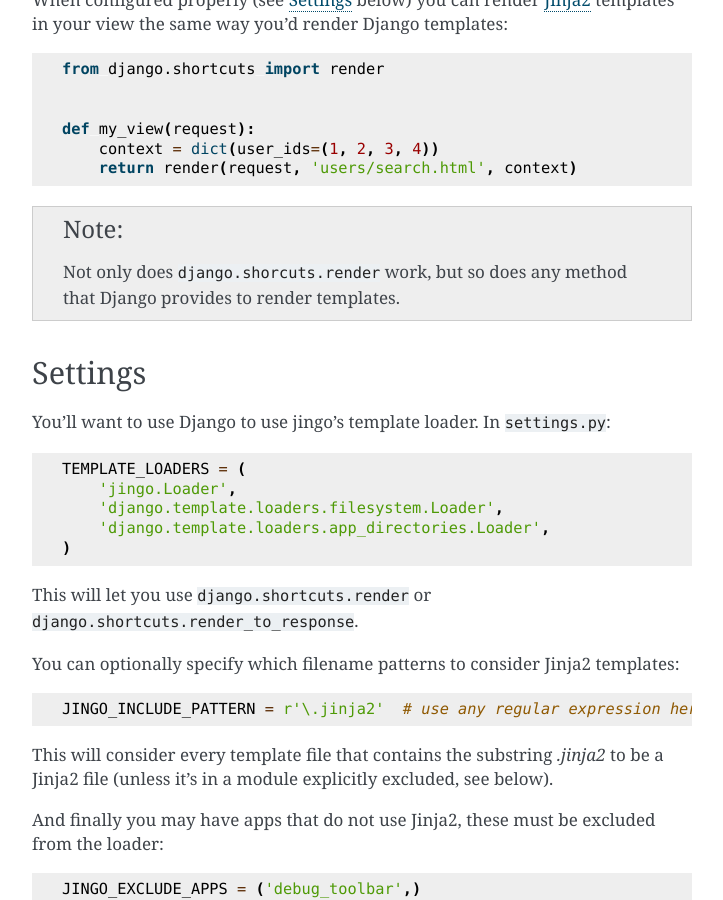
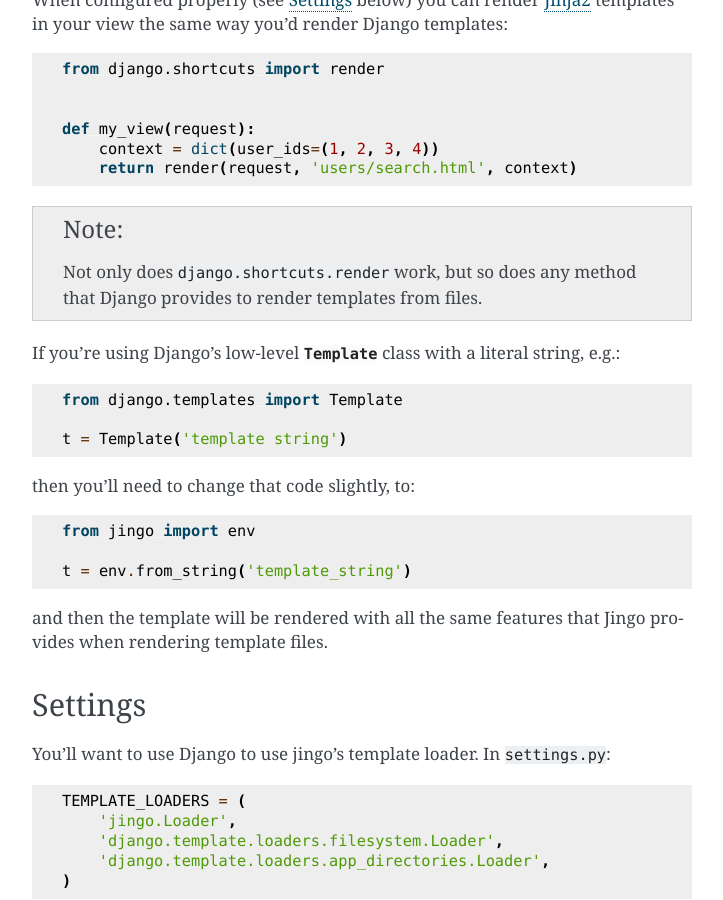
Before and after one commit to jbalogh/jingo, a Sphinx documentation site: the page built from docs/index.rst, in a window 1280 px wide and 900 px high, scrolled down 513 px. Shown: the whole window, without its empty margins (388-1111 px from the left). Built offline with Sphinx 7.4.7, drawn with Linux system fonts in a browser that asks for light colours.

Commit message:
Document how to use Jingo when template is in a string

```diff
--- a/docs/index.rst
+++ b/docs/index.rst
@@ -39,8 +39,24 @@
 
 .. note::
 
-    Not only does ``django.shorcuts.render`` work, but so does any method that
-    Django provides to render templates.
+    Not only does ``django.shortcuts.render`` work, but so does any method that
+    Django provides to render templates from files.
+
+If you're using Django's low-level :class:`Template`
+class with a literal string, e.g.::
+
+     from django.templates import Template
+
+     t = Template('template string')
+
+then you'll need to change that code slightly, to::
+
+    from jingo import env
+
+    t = env.from_string('template_string')
+
+and then the template will be rendered with all the same features that Jingo
+provides when rendering template files.
 
 .. _settings:
 
```
